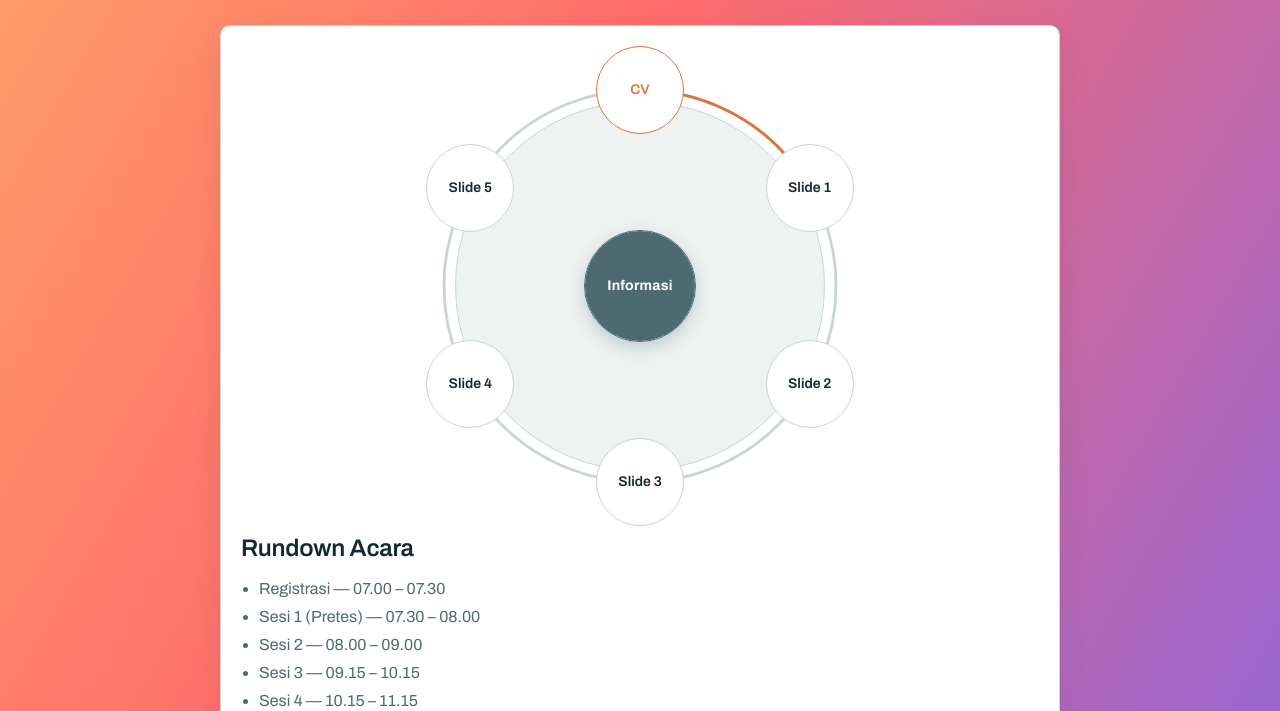
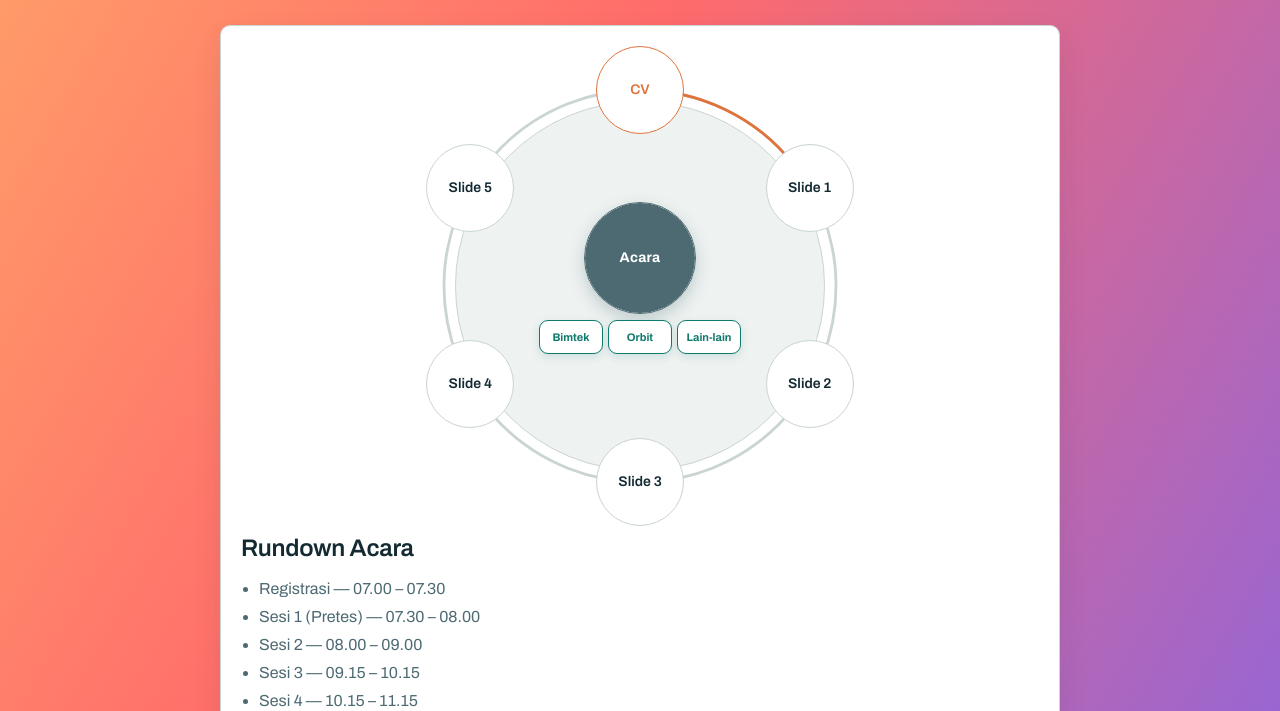
Before and after one commit to wartam-spenforma/bimtek-digital, a plain HTML site: page index.html in a window 1280 px wide. Shown: the part 89-800 px from the top of the page. Drawn offline with Linux system fonts and the light colour scheme.

Commit message:
Update index.html

```diff
--- a/index.html
+++ b/index.html
@@ -89,6 +89,23 @@
   .ring .bg{stroke:var(--line)}
   .ring .fg{stroke:var(--signal);stroke-linecap:round;transition:stroke-dashoffset .4s cubic-bezier(.22,.61,.36,1)}
   .track{position:absolute;inset:0}
+
+  .center-links{
+    position:absolute;left:50%;top:50%;z-index:3;
+    display:flex;gap:5px;justify-content:center;
+    transform:translate(-50%,34px);
+    width:210px;
+  }
+  .center-links a{
+    display:flex;align-items:center;justify-content:center;
+    min-width:64px;min-height:34px;padding:5px 7px;
+    border:1px solid var(--accent);border-radius:9px;
+    background:var(--surface);color:var(--accent);
+    font:inherit;font-size:11px;font-weight:700;text-decoration:none;
+    box-shadow:0 3px 9px rgba(15,123,108,.14);
+    transition:transform .2s ease,background .2s ease,color .2s ease;
+  }
+  .center-links a:hover{transform:translateY(-3px);background:var(--accent);color:var(--accent-ink)}
 
   .slide-btn{
     position:absolute;top:0;left:0;
@@ -210,6 +227,11 @@
         <circle class="fg" id="ringFg" cx="150" cy="150" r="140"></circle>
       </svg>
       <div class="track" id="track" role="tablist" aria-label="Daftar slide"></div>
+      <nav class="center-links" aria-label="Tautan utama">
+        <a href="https://dinasdikbudcilacap.github.io/boskin-cilacap-2026/" target="_blank" rel="noopener noreferrer">Bimtek</a>
+        <a href="https://pmp.bbpmpjateng.id/login" target="_blank" rel="noopener noreferrer">Orbit</a>
+        <a href="https://docs.google.com/presentation/d/1ZyTRH2jrNb1p6pDSOpWGEcj_XDrJ7j7gM5jNtSxrUwg/edit?usp=sharing" target="_blank" rel="noopener noreferrer">Lain-lain</a>
+      </nav>
     </div>
 
     <section class="stage" id="stage" role="tabpanel" aria-live="polite"></section>
@@ -230,7 +252,7 @@
 <script>
 (function(){
   const INFO = {
-    label:"Informasi",
+    label:"Acara",
     judul:"Rundown Acara",
     daftar:[
       "Registrasi — 07.00 – 07.30",
@@ -256,7 +278,7 @@
       "Unit Kerja: SMP Negeri 4 Majenang",
       "Pendidikan terakhir: S1 Pendidikan Matematika",
       "Pengalaman Kerja: SMP Negeri 1 Kampung Laut (2003–2026), SMA Muhammadiyah Majenang (2003–2006), SMP Negeri 4 Majenang (2006–sekarang)",
-      "Kompetensi: GCT L1 dan L2, Guru Penggerak, Bergema, Guru Pejuang Digital"
+      "Kompetensi: GCT L1 dan L2, Guru Penggerak, Bergema, GC Gemini 2025, Guru Pejuang Digital"
     ]
   };
   const SLIDES = [
@@ -320,7 +342,7 @@
     info.style.width = centerBtnSize + 'px';
     info.style.height = centerBtnSize + 'px';
     info.style.left = (center - centerBtnSize/2) + 'px';
-    info.style.top  = (center - centerBtnSize/2) + 'px';
+    info.style.top  = (center - centerBtnSize/2 - 28) + 'px';
 
     tepi.forEach((b,i)=>{
       const angle = (2 * Math.PI * i / n) - Math.PI / 2;
```
